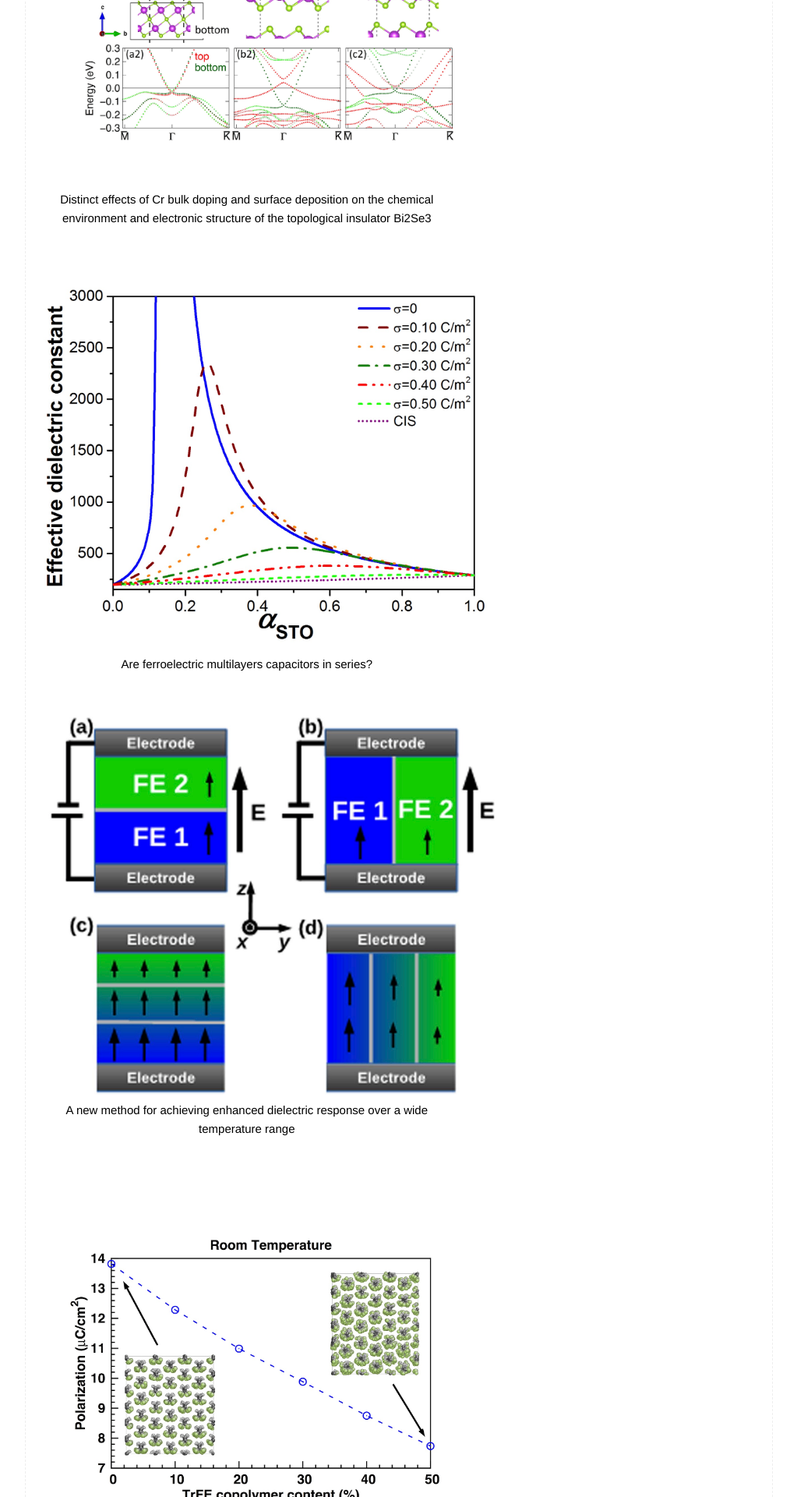
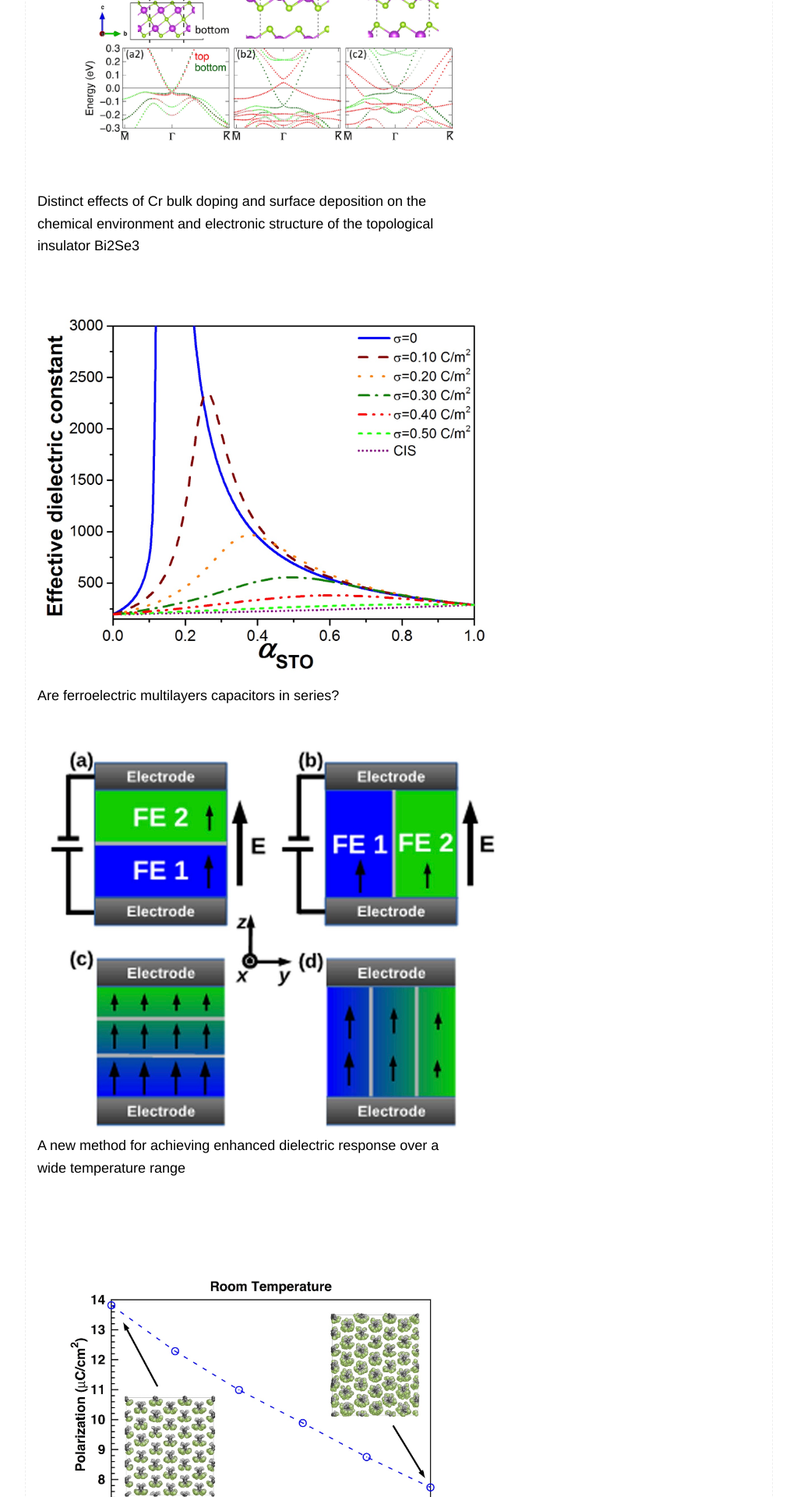
Before and after one commit to snowdj/udothemath1984.github.io, a Jekyll site: the page built from research.html, in a window 1280 px wide. Shown: the part 418-2338 px from the top of the page at 78% size, without its empty margins (128-1151 px from the left). Built offline with Jekyll 4.4.1, drawn with Linux system fonts in a browser that asks for light colours; nearby versions of some CDN libraries.

Commit message:
Figure caption

```diff
--- a/project.html
+++ b/project.html
@@ -28,7 +28,7 @@ caption_width: "98%"
              <a href="{{ "/project/2017/05/12/dlnd_image_classification.html" | prepend: site.baseurl }}">
              <div class="authorimage box" style="background: url({{site.baseurl}}/assets/img/project_image_classification_deep.jpg);
              width: {{page.fig_width}}; height: {{page.fig_height}};"> </div>
-               <div style='width: {{page.caption_width}};  text-align: center; color: black;'>Classify the Image</div>
+               <div style='width: {{page.caption_width}};   text-align: center; color: black;'>Classify the Image</div>
              </a>
         </div>
 
--- a/research.html
+++ b/research.html
@@ -42,7 +42,7 @@ caption_width: "90%"
          <a href="http://www.sciencedirect.com/science/article/pii/S0169433217305330">
          <div class="authorimage box" style="background: url({{site.baseurl}}/assets/img/research_010417_BS_inverted.jpg);
          width: {{page.fig_width}}; height: {{page.fig_height}};"> </div>
-           <div style='width: {{page.caption_width}};  text-align: center; color: black;'>Distinct effects of Cr bulk doping and surface deposition on the chemical environment and electronic structure of the topological insulator Bi2Se3</div>
+           <div style='width: {{page.caption_width}}; font-size:120%;  text-align: left; color: black;'>Distinct effects of Cr bulk doping and surface deposition on the chemical environment and electronic structure of the topological insulator Bi2Se3</div>
          </a>
     </div>
     </div>
@@ -54,7 +54,7 @@ caption_width: "90%"
         <a href="https://link.springer.com/article/10.1007/s10853-015-9298-0">
         <div class="authorimage box" style="background: url({{site.baseurl}}/assets/img/research_bilayer_FIG_5.jpg);
         width: {{page.fig_width}}; height: {{page.fig_height}};"> </div>
-          <div style='width: {{page.caption_width}}; text-align: center; color: black;'>Are ferroelectric multilayers capacitors in series? </div>
+          <div style='width: {{page.caption_width}}; font-size:120%;  text-align: left; color: black;'>Are ferroelectric multilayers capacitors in series? </div>
         </a>
     </div>
     </div>
@@ -66,7 +66,7 @@ caption_width: "90%"
          <a href="https://www.ncbi.nlm.nih.gov/pmc/articles/PMC4609923/">
          <div class="authorimage box" style="background: url({{site.baseurl}}/assets/img/research_srep15144_fig5.jpg);
          width: {{page.fig_width}}; height: {{page.fig_height}};"> </div>
-           <div style='width: {{page.caption_width}};  text-align: center; color: black;'>A new method for achieving enhanced dielectric response over a wide temperature range</div>
+           <div style='width: {{page.caption_width}}; font-size:120%;  text-align: left; color: black;'>A new method for achieving enhanced dielectric response over a wide temperature range</div>
          </a>
     </div>
     </div>
@@ -78,7 +78,7 @@ caption_width: "90%"
         <a href="http://pubs.rsc.org/-/content/articlelanding/2015/tc/c5tc01224d#!divAbstract">
         <div class="authorimage box" style="background: url({{site.baseurl}}/assets/img/research_pvdf_TOC.jpg);
         width: {{page.fig_width}}; height: {{page.fig_height}};"> </div>
-          <div style='width: {{page.caption_width}}; text-align: center; color: black;'>Temperature dependent structural, elastic, and polar properties of ferroelectric polyvinylidene fluoride (PVDF) and trifluoroethylene (TrFE) copolymers</div>
+          <div style='width: {{page.caption_width}}; font-size:120%;  text-align: left; color: black;'>Temperature dependent structural, elastic, and polar properties of ferroelectric polyvinylidene fluoride (PVDF) and trifluoroethylene (TrFE) copolymers</div>
         </a>
     </div>
     </div>
@@ -90,7 +90,7 @@ caption_width: "90%"
          <a href="https://link.springer.com/article/10.1007/s10853-014-8316-y">
          <div class="authorimage box" style="background: url({{site.baseurl}}/assets/img/research_sto.jpg);
          width: {{page.fig_width}}; height: {{page.fig_height}};"> </div>
-           <div style='width: {{page.caption_width}}; text-align: center; color: black;'>Strain engineering of piezoelectric properties of strontium titanate thin films</div>
+           <div style='width: {{page.caption_width}}; font-size:120%;  text-align: left; color: black;'>Strain engineering of piezoelectric properties of strontium titanate thin films</div>
          </a>
     </div>
     </div>
@@ -102,7 +102,7 @@ caption_width: "90%"
         <a href="http://aip.scitation.org/doi/abs/10.1063/1.4879281">
         <div class="authorimage box" style="background: url({{site.baseurl}}/assets/img/research_BST.jpg);
         width: {{page.fig_width}}; height: {{page.fig_height}};"> </div>
-          <div style='width: {{page.caption_width}}; text-align: center; color: black;'>Strain engineered barium strontium titanate for tunable thin film resonators</div>
+          <div style='width: {{page.caption_width}}; font-size:120%;  text-align: left; color: black;'>Strain engineered barium strontium titanate for tunable thin film resonators</div>
         </a>
     </div>
     </div>
```
Also changed, not shown: 2 other files.
